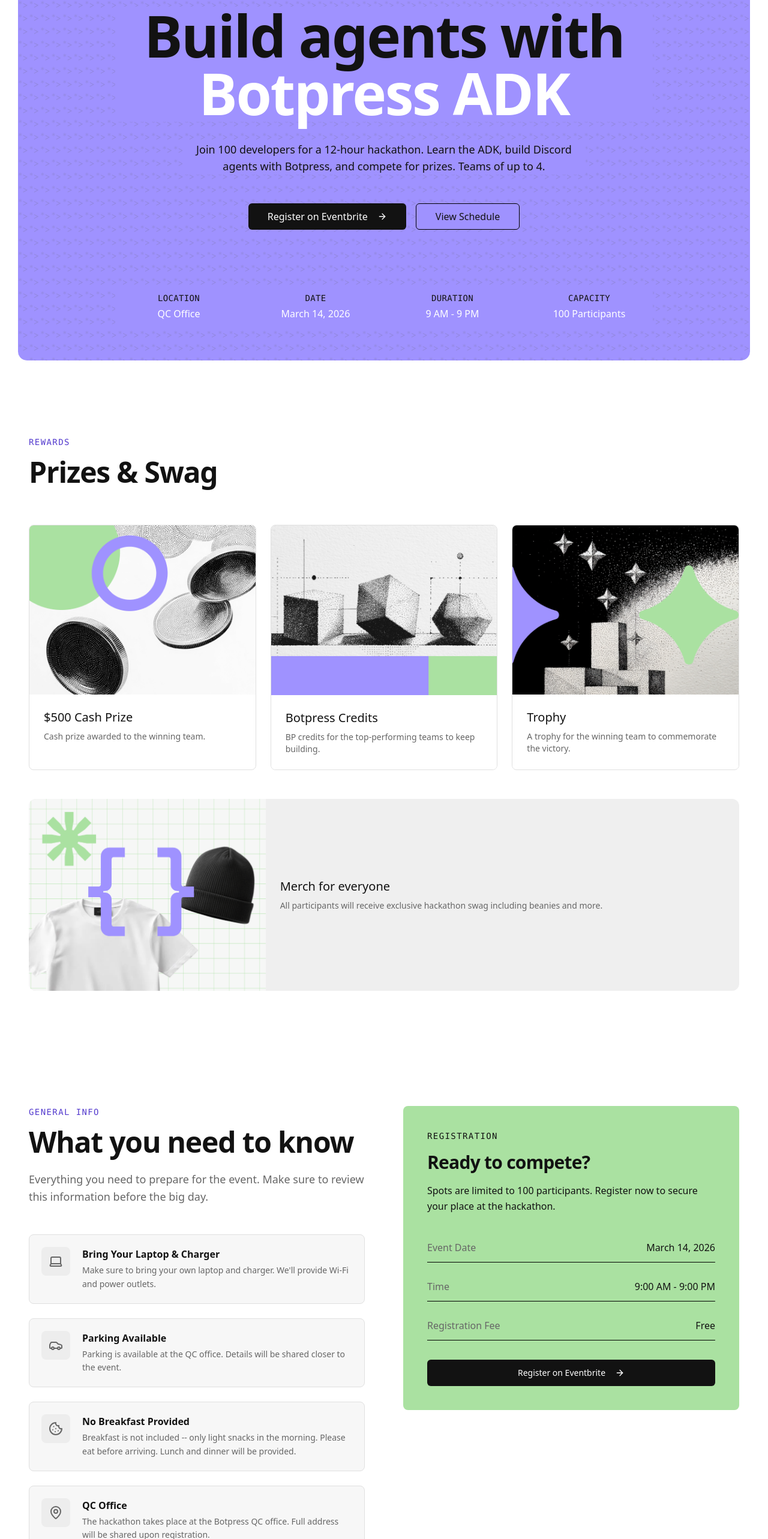
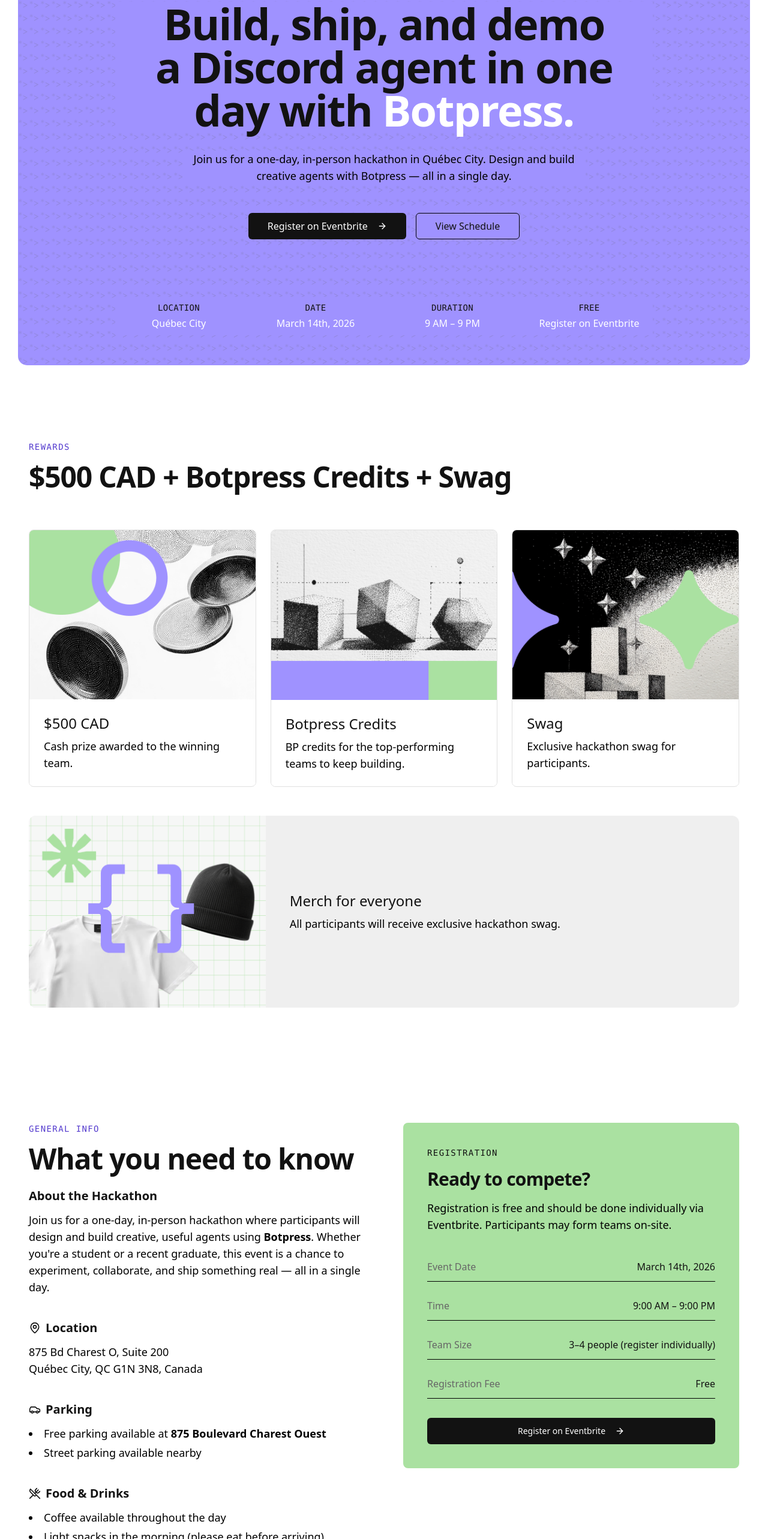
Before and after one commit to gideonchrapko/bp-hacks, a Next.js app: page / in a window 1280 px wide. Shown: the part 169-2735 px from the top of the page at 60% size. Built offline with nearby package versions, Linux system fonts and the light colour scheme.

Commit message:
adding stuff

```diff
--- a/app/globals.css
+++ b/app/globals.css
@@ -1,6 +1,10 @@
 @tailwind base;
 @tailwind components;
 @tailwind utilities;
+
+html {
+  scroll-behavior: smooth;
+}
 
 body {
   font-family: Arial, Helvetica, sans-serif;
@@ -9,6 +13,13 @@ body {
 @layer utilities {
   .text-balance {
     text-wrap: balance;
+  }
+}
+
+@layer components {
+  .body-copy {
+    @apply text-base md:text-lg leading-relaxed;
+    color: hsl(var(--body-copy));
   }
 }
 
@@ -33,6 +44,7 @@ body {
     --border: 0 0% 88%;
     --input: 0 0% 88%;
     --ring: 0 0% 7%;
+    --body-copy: 0 0% 0%;
     --chart-1: 12 76% 61%;
     --chart-2: 173 58% 39%;
     --chart-3: 197 37% 24%;
--- a/app/layout.tsx
+++ b/app/layout.tsx
@@ -8,8 +8,8 @@ const _geist = Geist({ subsets: ['latin'] })
 const _geistMono = Geist_Mono({ subsets: ['latin'] })
 
 export const metadata: Metadata = {
-  title: 'Botpress Hackathon 2026 | Build Discord Agents with the ADK',
-  description: 'Join 100 developers on March 14 at the QC office for a 12-hour hackathon. Build Discord agents with Botpress ADK, compete for prizes, and learn about AI agents.',
+  title: 'BP Hacks 2026 | Build, ship, and demo a Discord agent in one day',
+  description: 'One-day in-person hackathon in Québec City, March 14th, 2026. Build creative agents with Botpress. $500 CAD + Botpress credits + swag. Free registration.',
 }
 
 export default function RootLayout({
--- a/app/page.tsx
+++ b/app/page.tsx
@@ -2,6 +2,7 @@ import { HeroSection } from "@/components/hero-section"
 import { PrizeSection } from "@/components/prize-section"
 import { InfoSection } from "@/components/info-section"
 import { AgendaSection } from "@/components/agenda-section"
+import { JudgingSection } from "@/components/judging-section"
 import { FaqSection } from "@/components/faq-section"
 import { Footer } from "@/components/footer"
 
@@ -12,6 +13,7 @@ export default function EventPage() {
       <PrizeSection />
       <InfoSection />
       <AgendaSection />
+      <JudgingSection />
       <FaqSection />
       <Footer />
     </main>
--- a/components/agenda-section.tsx
+++ b/components/agenda-section.tsx
@@ -4,37 +4,39 @@ export function AgendaSection() {
   const schedule = [
     {
       time: "9:00 AM",
-      title: "Introduction & Welcome",
-      description:
-        "Opening ceremony, team formation, challenge briefing, and judging criteria overview.",
+      title: "Welcome & introduction",
+      description: "Coffee and light breakfast snacks provided.",
       duration: "1 hour",
     },
     {
       time: "10:00 AM",
-      title: "Hacking Begins",
-      description:
-        "Start building your Discord agent using the Botpress ADK. Technical staff will be available for support.",
-      duration: "2 hours",
+      title: "Hacking begins",
+      description: "Start building your Discord agent with Botpress.",
+      duration: "—",
     },
     {
-      time: "12:00 PM",
-      title: "Lunch Break",
-      description:
-        "Cold lunches provided (wraps, sandwiches, etc.). Snacks and drinks available throughout the day.",
+      time: "12:00 PM – 1:00 PM",
+      title: "Lunch (provided)",
+      description: "Lunch provided for all participants.",
       duration: "1 hour",
     },
     {
-      time: "6:00 PM",
-      title: "Dinner Break",
-      description: "Pizza dinner. Refuel for the final stretch!",
+      time: "1:00 PM – 6:00 PM",
+      title: "Hacking",
+      description: "Continue building and iterating on your agent.",
+      duration: "5 hours",
+    },
+    {
+      time: "6:00 PM – 7:00 PM",
+      title: "Dinner (provided)",
+      description: "Dinner provided. Refuel for demos!",
       duration: "1 hour",
     },
     {
-      time: "9:00 PM",
-      title: "Presentations & Awards",
-      description:
-        "Submit your YouTube video, Discord agent link, and GitHub repo. Winners announced!",
-      duration: "End",
+      time: "7:00 PM – 9:00 PM",
+      title: "Demos, judging, prizes & wrap-up",
+      description: "Present your project, judging, and prize ceremony.",
+      duration: "2 hours",
     },
   ]
 
@@ -74,7 +76,7 @@ export function AgendaSection() {
                       <span className="text-sm text-muted-foreground">{item.duration}</span>
                     </div>
                     <h3 className="text-xl font-semibold mb-2">{item.title}</h3>
-                    <p className="text-muted-foreground">{item.description}</p>
+                    <p className="body-copy">{item.description}</p>
                   </div>
                 </div>
               </div>
--- a/components/hero-section.tsx
+++ b/components/hero-section.tsx
@@ -1,8 +1,10 @@
 "use client"
 
 import Image from "next/image"
+import Link from "next/link"
 import { Button } from "@/components/ui/button"
 import { ArrowRight } from "lucide-react"
+import { EVENTBRITE_URL } from "@/lib/constants"
 
 export function HeroSection() {
   return (
@@ -27,12 +29,15 @@ export function HeroSection() {
               <a href="#prizes" className="hover:text-foreground transition-colors">Prizes</a>
               <a href="#info" className="hover:text-foreground transition-colors">Info</a>
               <a href="#agenda" className="hover:text-foreground transition-colors">Schedule</a>
+              <a href="#judging" className="hover:text-foreground transition-colors">Judging</a>
               <a href="#faq" className="hover:text-foreground transition-colors">FAQ</a>
             </div>
           </div>
-          <Button size="sm" className="bg-primary text-primary-foreground hover:bg-primary/90">
-            Register Now
-            <ArrowRight className="ml-2 h-4 w-4" />
+          <Button asChild size="sm" className="bg-primary text-primary-foreground hover:bg-primary/90">
+            <Link href={EVENTBRITE_URL} target="_blank" rel="noopener noreferrer">
+              Register Now
+              <ArrowRight className="ml-2 h-4 w-4" />
+            </Link>
           </Button>
         </div>
       </nav>
@@ -42,25 +47,25 @@ export function HeroSection() {
         <div className="max-w-4xl text-center">
           <p className="text-sm font-mono mb-6 tracking-widest uppercase">
             <span className="px-2 py-1 rounded-sm bg-date-highlight">
-              March 14, 2026 &bull; QC Office &bull; Free Entry
+              March 14th, 2026 &bull; Québec City &bull; Free Entry
             </span>
           </p>
-          <h1 className="text-5xl md:text-7xl lg:text-8xl font-bold tracking-tight leading-[1.1] text-balance mb-8 bg-hero-container">
-            Build agents with <span className="text-white">Botpress ADK</span>
-            <br />
+          <h1 className="text-4xl md:text-6xl lg:text-7xl font-bold tracking-tight leading-[1.1] text-balance mb-8 bg-hero-container">
+            Build, ship, and demo a Discord agent in one day with <span className="text-white">Botpress.</span>
           </h1>
-          <p className="text-md md:text-lg max-w-2xl mx-auto mb-12 leading-relaxed bg-hero-container">
-            Join 100 developers for a 12-hour hackathon. Learn the ADK, build Discord agents
-            with Botpress, and compete for prizes. Teams of up to 4.
+          <p className="body-copy max-w-2xl mx-auto mb-12 bg-hero-container">
+            Join us for a one-day, in-person hackathon in Québec City. Design and build creative agents with Botpress — all in a single day.
           </p>
           <div className="flex flex-col sm:flex-row gap-4 justify-center" >
-            <Button size="lg" className="bg-primary text-primary-foreground hover:bg-primary/90 text-base px-8">
-              Register on Eventbrite
-              <ArrowRight className="ml-2 h-5 w-5" />
+            <Button asChild size="lg" className="bg-primary text-primary-foreground hover:bg-primary/90 text-base px-8">
+              <Link href={EVENTBRITE_URL} target="_blank" rel="noopener noreferrer">
+                Register on Eventbrite
+                <ArrowRight className="ml-2 h-5 w-5" />
+              </Link>
             </Button>
 
-            <Button size="lg" variant="outline" className="text-base px-8 bg-hero-container border border-black hover:bg-hero-container-dark hover:text-black">
-              View Schedule
+            <Button asChild size="lg" variant="outline" className="text-base px-8 bg-hero-container border border-black hover:bg-hero-container-dark hover:text-black">
+              <Link href="#agenda">View Schedule</Link>
             </Button>
           </div>
         </div>
@@ -68,20 +73,20 @@ export function HeroSection() {
         {/* Event Details */}
         <div className="mt-24 grid grid-cols-2 md:grid-cols-4 gap-8 p-2 text-center bg-hero-container">
           <div>
-            <p className="text-sm  mb-1 font-mono uppercase tracking-wide">Location</p>
-            <p className="text-foreground font-medium text-white">QC Office</p>
+            <p className="text-sm mb-1 font-mono uppercase tracking-wide">Location</p>
+            <p className="text-foreground font-medium text-white">Québec City</p>
           </div>
           <div>
-            <p className="text-sm  mb-1 font-mono uppercase tracking-wide">Date</p>
-            <p className="text-foreground font-medium text-white">March 14, 2026</p>
+            <p className="text-sm mb-1 font-mono uppercase tracking-wide">Date</p>
+            <p className="text-foreground font-medium text-white">March 14th, 2026</p>
           </div>
           <div>
-            <p className="text-sm  mb-1 font-mono uppercase tracking-wide">Duration</p>
-            <p className="text-foreground font-medium text-white">9 AM - 9 PM</p>
+            <p className="text-sm mb-1 font-mono uppercase tracking-wide">Duration</p>
+            <p className="text-foreground font-medium text-white">9 AM – 9 PM</p>
           </div>
           <div>
-            <p className="text-sm  mb-1 font-mono uppercase tracking-wide">Capacity</p>
-            <p className="font-medium text-white">100 Participants</p>
+            <p className="text-sm mb-1 font-mono uppercase tracking-wide">Free</p>
+            <p className="font-medium text-white">Register on Eventbrite</p>
           </div>
         </div>
       </div>
--- a/components/info-section.tsx
+++ b/components/info-section.tsx
@@ -1,40 +1,16 @@
 "use client"
 
 import { Button } from "@/components/ui/button"
-import { Laptop, Car, Cookie, MapPin, ArrowRight } from "lucide-react"
+import { Laptop, Car, UtensilsCrossed, MapPin, ArrowRight } from "lucide-react"
+import Link from "next/link"
+import { EVENTBRITE_URL } from "@/lib/constants"
 
 export function InfoSection() {
-  const infoItems = [
-    {
-      icon: Laptop,
-      title: "Bring Your Laptop & Charger",
-      description:
-        "Make sure to bring your own laptop and charger. We'll provide Wi-Fi and power outlets.",
-    },
-    {
-      icon: Car,
-      title: "Parking Available",
-      description:
-        "Parking is available at the QC office. Details will be shared closer to the event.",
-    },
-    {
-      icon: Cookie,
-      title: "No Breakfast Provided",
-      description:
-        "Breakfast is not included -- only light snacks in the morning. Please eat before arriving. Lunch and dinner will be provided.",
-    },
-    {
-      icon: MapPin,
-      title: "QC Office",
-      description: "The hackathon takes place at the Botpress QC office. Full address will be shared upon registration.",
-    },
-  ]
-
   return (
     <section id="info" className="py-24 px-6 md:px-12">
       <div className="max-w-7xl mx-auto">
         <div className="grid lg:grid-cols-2 gap-16 items-start">
-          {/* Left Column - Info */}
+          {/* Left Column - General Info */}
           <div>
             <p className="text-sm font-mono text-accent mb-4 tracking-widest uppercase">
               General Info
@@ -42,28 +18,86 @@ export function InfoSection() {
             <h2 className="text-4xl md:text-5xl font-bold tracking-tight mb-6 text-balance">
               What you need to know
             </h2>
-            <p className="text-lg text-muted-foreground mb-12 leading-relaxed">
-              Everything you need to prepare for the event. Make sure to review
-              this information before the big day.
+
+            {/* About the Hackathon */}
+            <div className="mb-10">
+              <h3 className="text-xl font-semibold mb-3">About the Hackathon</h3>
+              <p className="body-copy">
+                Join us for a one-day, in-person hackathon where participants will design and build creative, useful agents using <strong>Botpress</strong>. Whether you&apos;re a student or a recent graduate, this event is a chance to experiment, collaborate, and ship something real — all in a single day.
               </p>
+            </div>
 
-            <div className="grid gap-6">
-              {infoItems.map((item) => (
-                <div
-                  key={item.title}
-                  className="flex gap-5 p-5 rounded-lg border border-border bg-card hover:border-muted-foreground/30 transition-colors"
-                >
-                  <div className="w-12 h-12 rounded-lg bg-muted flex items-center justify-center shrink-0">
-                    <item.icon className="h-6 w-6 text-muted-foreground" />
+            {/* Location */}
+            <div className="mb-10">
+              <h3 className="text-xl font-semibold mb-3 flex items-center gap-2">
+                <MapPin className="h-5 w-5" />
+                Location
+              </h3>
+              <p className="body-copy font-medium">875 Bd Charest O, Suite 200</p>
+              <p className="body-copy">Québec City, QC G1N 3N8, Canada</p>
+            </div>
+
+            {/* Parking */}
+            <div className="mb-10">
+              <h3 className="text-xl font-semibold mb-3 flex items-center gap-2">
+                <Car className="h-5 w-5" />
+                Parking
+              </h3>
+              <ul className="body-copy list-disc list-inside space-y-1">
+                <li>Free parking available at <strong>875 Boulevard Charest Ouest</strong></li>
+                <li>Street parking available nearby</li>
+              </ul>
+            </div>
+
+            {/* Food & Drinks */}
+            <div className="mb-10">
+              <h3 className="text-xl font-semibold mb-3 flex items-center gap-2">
+                <UtensilsCrossed className="h-5 w-5" />
+                Food & Drinks
+              </h3>
+              <ul className="body-copy list-disc list-inside space-y-1">
+                <li>Coffee available throughout the day</li>
+                <li>Light snacks in the morning (please eat before arriving)</li>
+                <li>Lunch and dinner provided</li>
+                <li>Participants with dietary restrictions may bring their own food</li>
+              </ul>
+            </div>
+
+            {/* What to Bring */}
+            <div>
+              <h3 className="text-xl font-semibold mb-3 flex items-center gap-2">
+                <Laptop className="h-5 w-5" />
+                What to Bring
+              </h3>
+              <div className="space-y-4">
+                <div>
+                  <p className="font-semibold mb-1">Required</p>
+                  <ul className="body-copy list-disc list-inside">
+                    <li>Laptop</li>
+                    <li>Laptop charger</li>
+                  </ul>
                 </div>
                 <div>
-                    <h3 className="font-semibold mb-1">{item.title}</h3>
-                    <p className="text-sm text-muted-foreground leading-relaxed">
-                      {item.description}
-                    </p>
+                  <p className="font-semibold mb-1">Strongly Recommended</p>
+                  <ul className="body-copy list-disc list-inside space-y-1">
+                    <li>Headphones</li>
+                    <li>Any adapters or dongles you may need</li>
+                    <li>
+                      A <Link href="https://sso.botpress.cloud/" target="_blank" rel="noopener noreferrer" className="underline text-accent hover:opacity-80">Botpress workspace</Link> created in advance
+                    </li>
+                    <li>
+                      <Link href="https://botpress.com/docs/adk/quickstart" target="_blank" rel="noopener noreferrer" className="underline text-accent hover:opacity-80">Botpress ADK</Link> installed locally
+                    </li>
+                  </ul>
+                </div>
+                <div>
+                  <p className="font-semibold mb-1">Optional but Helpful</p>
+                  <ul className="body-copy list-disc list-inside">
+                    <li>Mouse / keyboard</li>
+                    <li>Reusable water bottle</li>
+                  </ul>
                 </div>
               </div>
-              ))}
             </div>
           </div>
 
@@ -74,19 +108,22 @@ export function InfoSection() {
                 Registration
               </p>
               <h3 className="text-3xl font-bold mb-4 tracking-tight">Ready to compete?</h3>
-              <p className="mb-8 leading-relaxed">
-                Spots are limited to 100 participants. Register now to secure your
-                place at the hackathon.
+              <p className="body-copy mb-8">
+                Registration is free and should be done individually via Eventbrite. Participants may form teams on-site.
               </p>
 
               <div className="space-y-4 mb-8">
                 <div className="flex justify-between py-3 border-b border-black">
                   <span className="text-muted-foreground">Event Date</span>
-                  <span className="font-medium">March 14, 2026</span>
+                  <span className="font-medium">March 14th, 2026</span>
                 </div>
                 <div className="flex justify-between py-3 border-b border-black">
                   <span className="text-muted-foreground">Time</span>
-                  <span className="font-medium">9:00 AM - 9:00 PM</span>
+                  <span className="font-medium">9:00 AM – 9:00 PM</span>
+                </div>
+                <div className="flex justify-between py-3 border-b border-black">
+                  <span className="text-muted-foreground">Team Size</span>
+                  <span className="font-medium">3–4 people (register individually)</span>
                 </div>
                 <div className="flex justify-between py-3 border-b border-black">
                   <span className="text-muted-foreground">Registration Fee</span>
@@ -94,12 +131,11 @@ export function InfoSection() {
                 </div>
               </div>
 
-              <Button
-                className="w-full bg-primary text-primary-foreground hover:bg-primary/90"
-                size="lg"
-              >
+              <Button asChild className="w-full bg-primary text-primary-foreground hover:bg-primary/90" size="lg">
+                <Link href={EVENTBRITE_URL} target="_blank" rel="noopener noreferrer">
                   Register on Eventbrite
                   <ArrowRight className="ml-2 h-5 w-5" />
+                </Link>
               </Button>
             </div>
           </div>
--- a/components/prize-section.tsx
+++ b/components/prize-section.tsx
@@ -3,10 +3,10 @@ import Image from "next/image"
 export function PrizeSection() {
   const prizes = [
     {
-      title: "$500 Cash Prize",
+      title: "$500 CAD",
       description: "Cash prize awarded to the winning team.",
       accent: false,
-      backgroundImage: "/images/cash-prize.png", // optional: set to undefined for no image
+      backgroundImage: "/images/cash-prize.png",
     },
     {
       title: "Botpress Credits",
@@ -15,8 +15,8 @@ export function PrizeSection() {
       backgroundImage: "/images/bp-credits.png",
     },
     {
-      title: "Trophy",
-      description: "A trophy for the winning team to commemorate the victory.",
+      title: "Swag",
+      description: "Exclusive hackathon swag for participants.",
       accent: false,
       backgroundImage: "/images/trophy.png",
     },
@@ -28,7 +28,7 @@ export function PrizeSection() {
         <div className="mb-16">
           <p className="text-sm font-mono text-accent mb-4 tracking-widest uppercase">Rewards</p>
           <h2 className="text-4xl md:text-5xl font-bold tracking-tight text-balance">
-            Prizes & Swag
+            $500 CAD + Botpress Credits + Swag
           </h2>
         </div>
 
@@ -54,10 +54,10 @@ export function PrizeSection() {
                     />
                   </div>
                   <div className="p-6 bg-background">
-                    <p className={`text-xl mb-2 ${prize.accent ? "text-accent" : "text-foreground"}`}>
+                    <p className={`text-2xl mb-2 ${prize.accent ? "text-accent" : "text-foreground"}`}>
                       {prize.title}
                     </p>
-                    <p className="text-sm text-muted-foreground">{prize.description}</p>
+                    <p className="body-copy">{prize.description}</p>
                   </div>
                 </>
               ) : (
@@ -65,7 +65,7 @@ export function PrizeSection() {
                   <p className={`text-2xl font-bold mb-3 ${prize.accent ? "text-accent" : "text-foreground"}`}>
                     {prize.title}
                   </p>
-                  <p className="text-muted-foreground">{prize.description}</p>
+                  <p className="body-copy">{prize.description}</p>
                 </div>
               )}
             </div>
@@ -82,10 +82,10 @@ export function PrizeSection() {
               sizes="33vw"
             />
           </div>
-          <div className="flex-1 flex flex-col justify-center px-6 py-6">
-            <p className="text-xl font-medium text-foreground mb-2">Merch for everyone</p>
-            <p className="text-sm text-muted-foreground">
-              All participants will receive exclusive hackathon swag including beanies and more.
+          <div className="flex-1 flex flex-col justify-center p-10">
+            <p className="text-2xl text-foreground mb-2">Merch for everyone</p>
+            <p className="body-copy">
+              All participants will receive exclusive hackathon swag.
             </p>
           </div>
         </div>
--- /dev/null
+++ b/lib/constants.ts
@@ -0,0 +1,2 @@
+// Replace with your actual Eventbrite event URL when ready
+export const EVENTBRITE_URL = "https://www.eventbrite.com/"
--- a/tailwind.config.ts
+++ b/tailwind.config.ts
@@ -18,6 +18,7 @@ const config: Config = {
         'hero-container-dark': '#8578e8',
         'date-highlight': '#AAE1A1',
         'merch-bg': '#EFEFEF',
+        'body-copy': 'hsl(var(--body-copy))',
         background: 'hsl(var(--background))',
         foreground: 'hsl(var(--foreground))',
         card: {
```
Also changed, not shown: components/faq-section.tsx (+16 -16 lines), components/footer.tsx (+19 -2 lines), components/judging-section.tsx (added, +38 -0 lines). Lines whose indentation alone changed are shown as unchanged.
